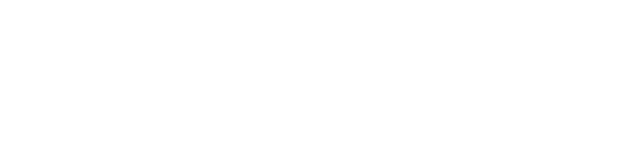
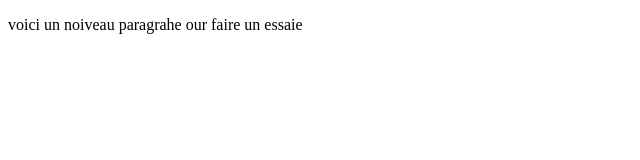
Before and after one commit to Merveille19/github-project, a plain HTML site: page index.html in a window 1280 px wide. Shown: the whole page, without its empty margins (0-640 px from the left). Drawn offline with Linux system fonts and the light colour scheme.

Commit message:
Update index.html
update3

```diff
--- a/index.html
+++ b/index.html
@@ -6,6 +6,6 @@
     <title>Document</title>
 </head>
 <body>
-
+    <p> voici un noiveau paragrahe our faire un essaie</p>
 </body>
 </html>
```
